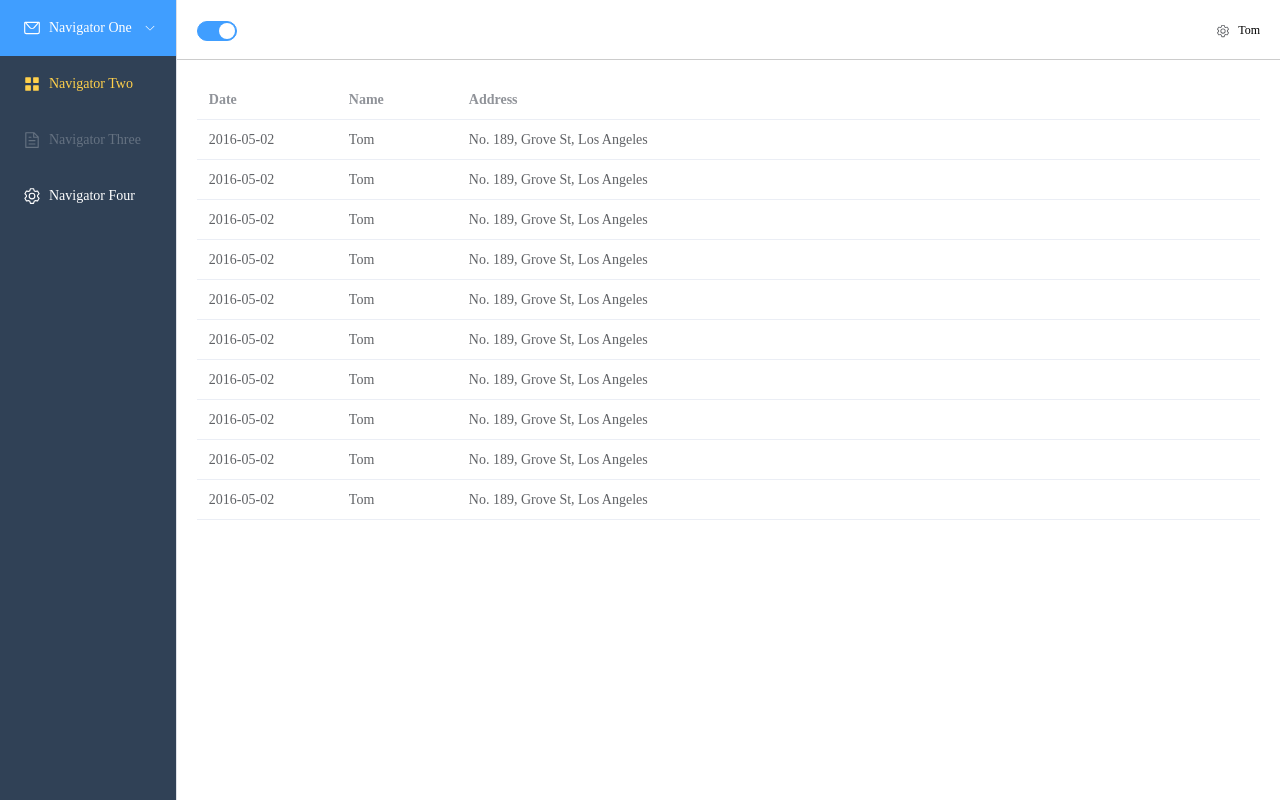
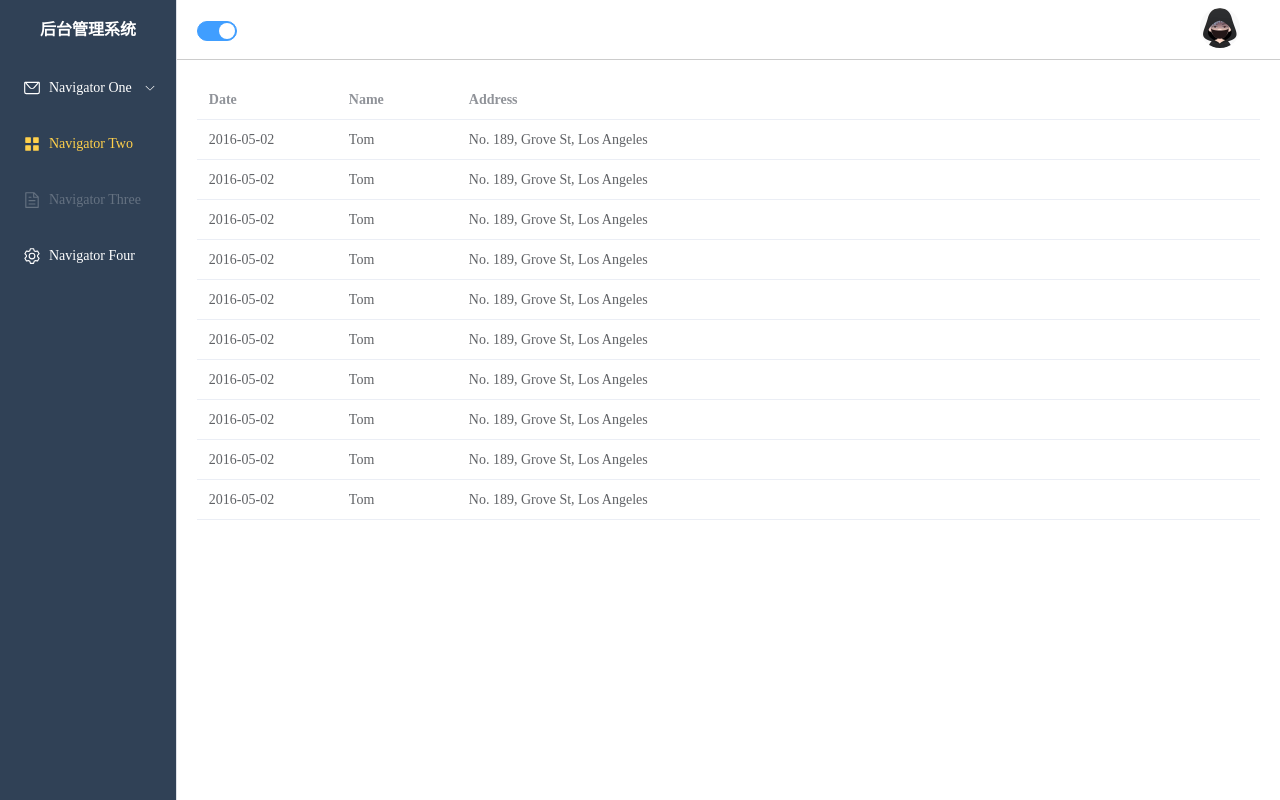
Before and after one commit to Moster-R/v3, a Vue app: page / in a window 1280 px wide. Built offline with nearby package versions, Linux system fonts and the light colour scheme.

Commit message:
细节优化

```diff
--- a/src/main.js
+++ b/src/main.js
@@ -6,7 +6,7 @@ import ElementPlus from 'element-plus'  // 引入ElementPlus组件
 import 'element-plus/theme-chalk/index.css'
 import zhCn from "element-plus/es/locale/lang/zh-cn";  //国际化
 import * as ElementPlusIconsVue from '@element-plus/icons-vue' // 引入icon
-import './assets/gloable.css' //引入自定义全局css文件(覆盖element-plus自带的css)
+import './assets/css/gloable.css' //引入自定义全局css文件(覆盖element-plus自带的css)
 
 const app = createApp(App)
 app.use(store).use(router).use(ElementPlus,{locale: zhCn,}).mount('#app')
--- a/src/views/Home.vue
+++ b/src/views/Home.vue
@@ -1,10 +1,10 @@
 <template>
   <div class="common-layout">
-    <el-container style="height:100vh">
+    <el-container style="height:100vh;">
       <!--侧边菜单-->
-      <el-aside width=":isCollapsed ? '64px' : '200px'">
-        <!--      <el-aside width="200px">-->
-        <!--        <div class="toggle-button" @click="toggleCollapse">|||</div>-->
+      <el-aside width=":isCollapse ? '64px' : '200px'">
+        <!--<el-aside width="200px">-->
+        <!--<div class="toggle-button" @click="toggleCollapse">|||</div>-->
         <el-menu
             default-active="2"
             :collapse="isCollapse"
@@ -12,6 +12,9 @@
             style="min-height: 100%;
             background-color:rgb(48,65,86)"
         >
+          <div style="height:60px;line-height: 60px;text-align:center;overflow:hidden;">
+            <b style="color:white;">后台管理系统</b>
+          </div>
           <el-sub-menu index="1">
             <template #title>
               <el-icon>
@@ -48,15 +51,19 @@
         <!--头部内容-->
         <el-header style="font-size: 12px; border-bottom: 1px solid #ccc; line-height:60px;display: flex">
           <div style="flex: 1">
-<!--            <el-icon size="20px" style="cursor: pointer" @click="toggleCollapse">-->
-<!--              <Fold/>-->
-<!--            </el-icon>-->
             <el-switch v-model="value" style="cursor: pointer" @click="toggleCollapse"/>
           </div>
           <el-dropdown>
-              <el-icon style="margin-right: 8px; margin-top: 24px">
-                <setting/>
-              </el-icon>
+<!--            <el-icon size="24px" style="margin-right: 15px; margin-top: 18px">-->
+<!--              <setting/>-->
+<!--            </el-icon>-->
+            <div style="padding-top:8px; margin-right:20px">
+              <!--<el-avatar style="font-size:14px"> 墨</el-avatar>-->
+              <!--使用本地默认头像无法通过路径正常引用,通过引入的方式进行数据绑定-->
+              <el-tooltip content="Tom" placement="left">
+                <el-avatar :src="head"/>
+              </el-tooltip>
+            </div>
             <template #dropdown>
               <el-dropdown-menu>
                 <el-dropdown-item>View</el-dropdown-item>
@@ -65,7 +72,7 @@
               </el-dropdown-menu>
             </template>
           </el-dropdown>
-            <span>Tom</span>
+          <!--<span style="font-size:14px">Tom</span>-->
         </el-header>
         <!--中间内容-->
         <el-main>
@@ -83,6 +90,8 @@
 </template>
 
 <script>
+import head from '../assets/img/head.jpg'
+
 export default {
   name: 'Home',
   data() {
@@ -92,21 +101,24 @@ export default {
       address: 'No. 189, Grove St, Los Angeles',
     }
     return {
+      head: head, // 默认头像
       tableData: Array(10).fill(item),
       // 是否收起
-      isCollapse: false,
+      isCollapse: false,  // true是闭合的,默认是false展开
       // 开关
-      value:true
+      value: true
+
+
 
 
     }
   },
   methods: {
-    toggleCollapse() {
+    toggleCollapse() {  //菜单收起展开
       // 取反
       this.isCollapse = !this.isCollapse
       // 开关展开菜单
-      if (this.value!== true){
+      if (this.value !== true) {
         this.value = false
       }
     }
@@ -119,19 +131,19 @@ export default {
 }
 
 /*.toggle-button {*/
-/*  !*添加背景颜色*!*/
+/*  添加背景颜色*/
 /*  background-color: #4A5064;*/
-/*  !*设置文本大小*!*/
+/*  设置文本大小*/
 /*  font-size: 10px;*/
-/*  !*设置文本行高*!*/
+/*  设置文本行高*/
 /*  line-height: 24px;*/
-/*  !*设置文本颜色*!*/
+/*  设置文本颜色*/
 /*  color: #fff;*/
-/*  !*设置文本居中*!*/
+/*  设置文本居中*/
 /*  text-align: center;*/
-/*  !*设置文本间距*!*/
+/*  设置文本间距*/
 /*  letter-spacing: 0.2em;*/
-/*  !*设置鼠标悬浮变小手效果*!*/
+/* 设置鼠标悬浮变小手效果*/
 /*  cursor: pointer;*/
 /*}*/
 </style>
```
Also changed, not shown: src/assets/css/gloable.css (renamed from src/assets/gloable.css), src/assets/img/head.jpg (added), src/assets/img/logo.png (renamed from src/assets/logo.png). Lines whose indentation alone changed are shown as unchanged.
